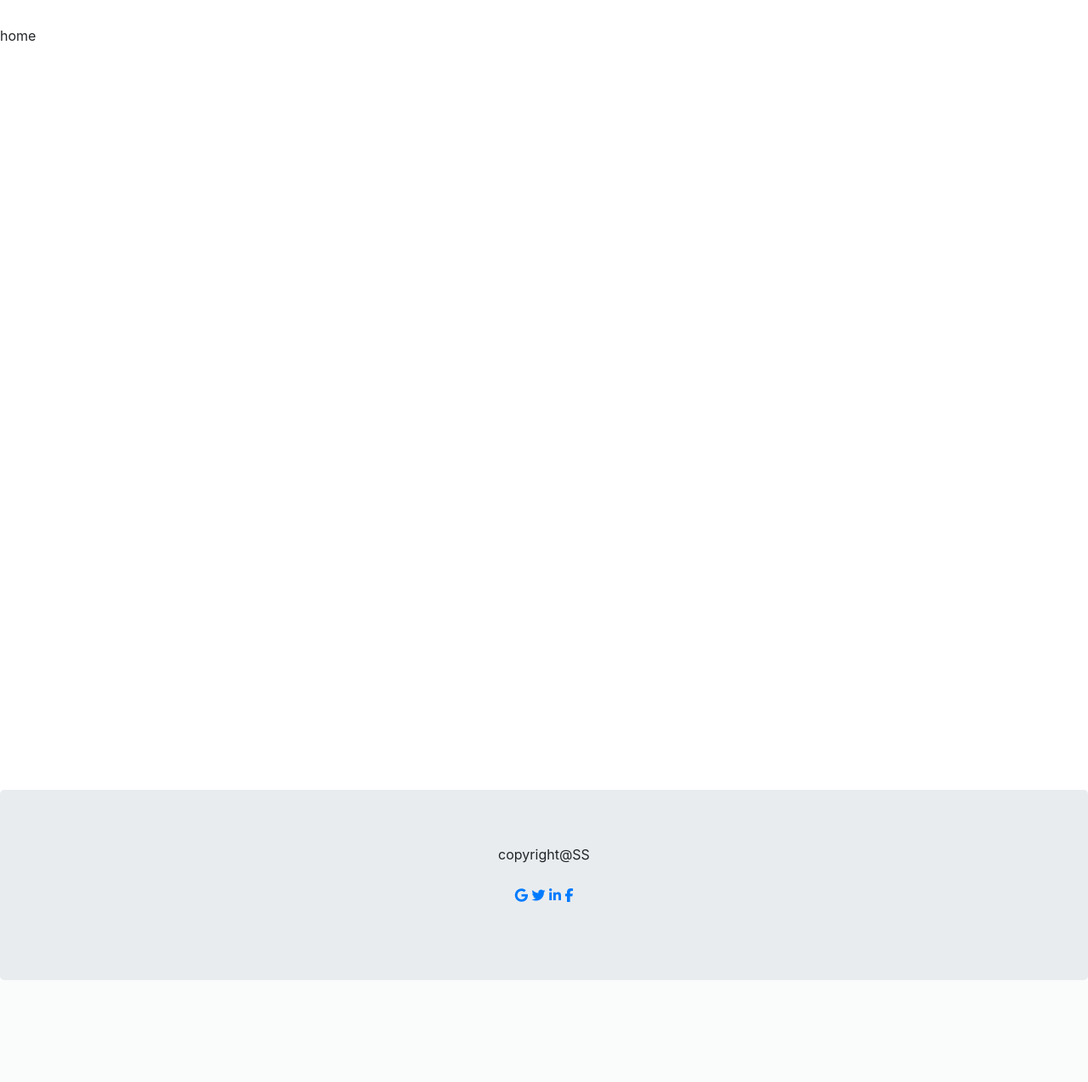
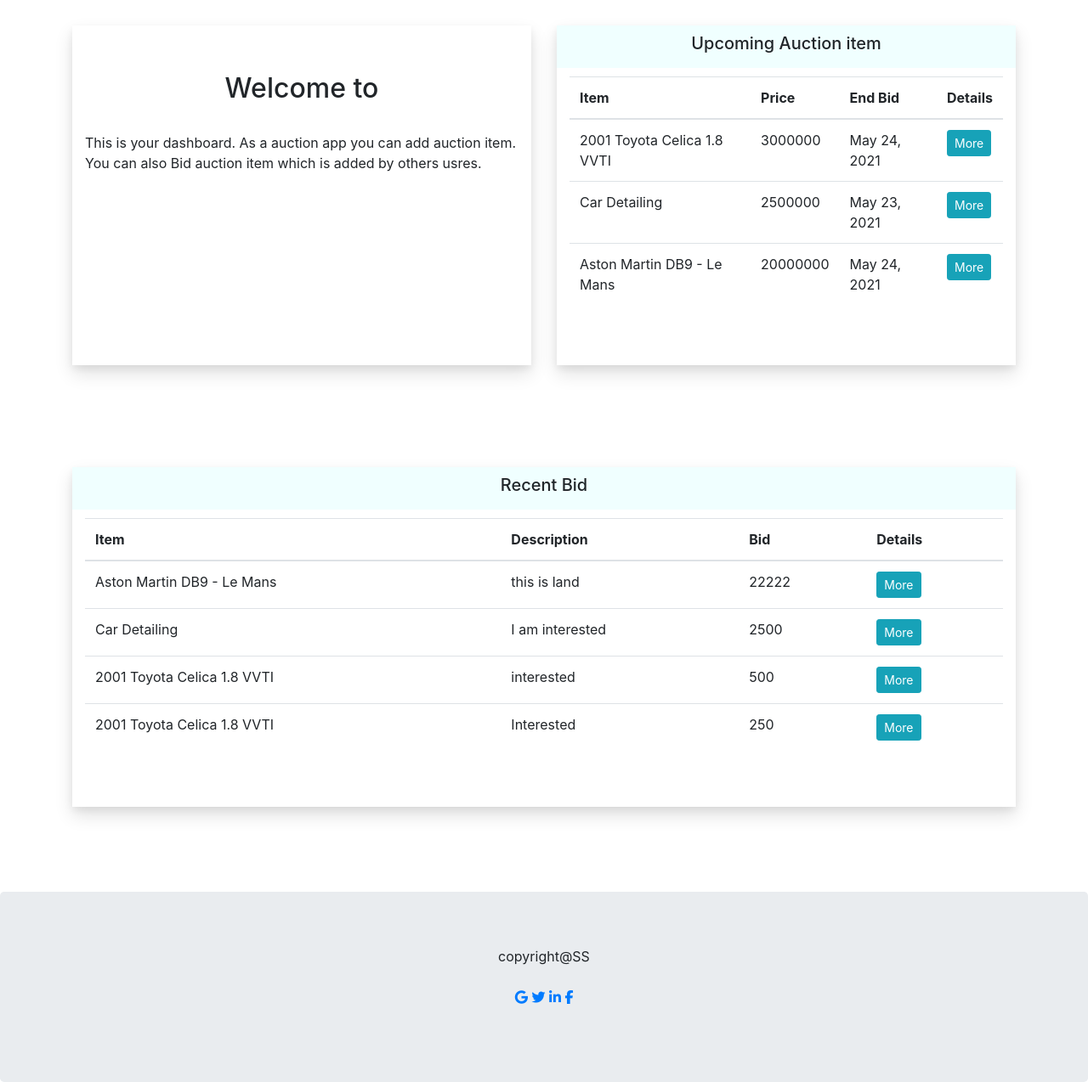
Before and after one commit to HussainShafayet/eAuction, a Django app: page / in a window 1280 px wide. Shown: the part 72-1346 px from the top of the page at 85% size. Before the commit the page ends 1226 px from the top, so only its background shows below. Run offline with Django 3.2, Linux system fonts and the light colour scheme; a user stored in the database is signed in; data comes from the database, SQL or seed files in the repository; some libraries are stand-ins or nearby versions.

Commit message:
Add all my files

```diff
--- a/accounts/views.py
+++ b/accounts/views.py
@@ -8,13 +8,19 @@
 from django.contrib.auth.views import PasswordChangeForm, PasswordResetView, PasswordResetDoneView, PasswordResetConfirmView, PasswordResetCompleteView
 from django.contrib.auth.mixins import UserPassesTestMixin
 from django.core.mail import EmailMessage
-
+from auction.models import Auction_item, Bid
 
 # Create your views here.
 
+
 def home(request):
-    val = 'home'
-    return render(request, 'home.html', {'val': val})
+    auction_item = Auction_item.objects.filter(active=True)
+    bid_list = Bid.objects.filter(active=True).order_by('-bid')
+    context = {
+        'auction_item': auction_item,
+        'bid_list': bid_list,
+    }
+    return render(request, 'home.html', context)
 
 
 # User_Registration
@@ -136,7 +142,8 @@
 def profile_edit(request, id):
     if request.method == 'POST':
         form = Profile_edit_Form(request.POST, instance=request.user)
-        form2 = Profile_form(request.POST or None, request.FILES or None, instance=request.user.profile)
+        form2 = Profile_form(
+            request.POST or None, request.FILES or None, instance=request.user.profile)
         if form.is_valid() and form2.is_valid():
             form.save()
             profile = Profile.objects.get(user=request.user)
--- a/templates/auction_items.html
+++ b/templates/auction_items.html
@@ -1,4 +1,4 @@
-{% extends 'base.html' %}{% load crispy_forms_tags %} {% block title %} Auction Items{% endblock %} {% block style %}
+{% extends 'base.html' %}{% load crispy_forms_tags %} {% block title %} {% if value == 'Form' %}Create Auction {% elif value == 'edit_user_item' %}Auction Details {% else %}Auction Items {% endif %}{% endblock %} {% block style %}
 <style>
     .show-read-more .more-text {
         display: none;
--- a/templates/auction_page.html
+++ b/templates/auction_page.html
@@ -1,4 +1,4 @@
-{% extends 'base.html' %}{% load crispy_forms_tags %} {% block style %}
+{% extends 'base.html' %}{% load crispy_forms_tags %} {% block title %}{% endblock %} {% block style %}
 <style>
     .card1 {
         box-shadow: 0 4px 8px 0 rgba(0, 0, 0, 0.2);
--- a/templates/base.html
+++ b/templates/base.html
@@ -22,7 +22,7 @@
 
     <div>
         <nav class="navbar navbar-expand-lg navbar-light " style="background-color: #46815d;">
-            <a class="navbar-brand" href="">eAuction</a>
+            <a class="navbar-brand" href="{% url 'home' %}">eAuction</a>
             <button class="navbar-toggler" type="button" data-toggle="collapse" data-target="#navbarTogglerDemo02" aria-controls="navbarTogglerDemo02" aria-expanded="false" aria-label="Toggle navigation">
         <span class="navbar-toggler-icon"></span>
         </button>
@@ -34,6 +34,7 @@
                         <a class="nav-link" href="{% url 'auction_items' %}">Auction</a>
                     </li>
                     {% elif user.is_authenticated %}
+                    <li class="nav-item"><a class="nav-link" href="{% url 'home' %}">Home</a></li>
                     <li class="nav-item">
                         <a class="nav-link" href="{% url 'auction_items' %}">Auction</a>
                     </li>
--- a/templates/bid_list.html
+++ b/templates/bid_list.html
@@ -1,4 +1,4 @@
-{% extends 'base.html' %}{% load crispy_forms_tags %} {% block title %}My Auction Items{% endblock %} {% block style %}
+{% extends 'base.html' %}{% load crispy_forms_tags %} {% block title %}My Bid {% endblock %} {% block style %}
 <style>
 
 </style>
--- a/templates/complete_auctions.html
+++ b/templates/complete_auctions.html
@@ -1,4 +1,4 @@
-{% extends 'base.html' %}{% load crispy_forms_tags %} {% block title %} Auction Items{% endblock %} {% block style %}
+{% extends 'base.html' %}{% load crispy_forms_tags %} {% block title %}Complete Auction Items{% endblock %} {% block style %}
 <style>
     .show-read-more .more-text {
         display: none;
--- a/templates/home.html
+++ b/templates/home.html
@@ -1,4 +1,116 @@
-{% extends 'base.html' %} {% block body %}
+{% extends 'base.html' %}{% block title %}eAuction{% endblock %} {% block body %}
+
+<div class="container">
+    <div>
+        {% if messages %} {% for message in messages %}
+        <div class="alert alert-{{message.tags}}" role="alert">
+            <button type="button" class="close" data-dismiss="alert">X</button> {{message}}
+        </div>
+        {% endfor %} {% endif %}
+    </div>
+    <div class="row">
+        <div class="col-sm">
+            <div class="container" style="box-shadow: 0 10px 20px rgba(0, 0, 0, .12), 0 4px 8px rgba(0, 0, 0, .06); min-height:400px;margin-bottom: 20px;">
+                <div style="text-align: center; padding:5px;">
+                    <h4 style="font-size: 2rem;margin-top: 50px;">Welcome to {{user.first_name}} {{user.last_name}}</h4>
+                </div>
+                <div style="margin-top: 20px;">
+                    <p>This is your dashboard. As a auction app you can add auction item. You can also Bid auction item which is added by others usres.</p>
+                </div>
+            </div>
+
+        </div>
+        <div class="col-sm">
+            <div style="min-height:400px; box-shadow: 0 10px 20px rgba(0, 0, 0, .12), 0 4px 8px rgba(0, 0, 0, .06);">
+                <div style="height: 50px; background-color:azure; display:flex;align-items:center;justify-content:center;">
+                    <h5 class="text-center">Upcoming Auction item</h5>
+                </div>
+                <div class="row container" style="width: inherit;">
+                    <div class="col-sm">
+                        <div style="display: flex;align-items:center;justify-content:center;margin-top:10px;">
 
 
-{{val}} {% endblock %}
+                        </div>
+                        <div>
+                            {% if auction_item %}
+                            <table class="table">
+                                <thead class="thead">
+                                    <tr>
+                                        <th>Item</th>
+                                        <th>Price</th>
+                                        <th>End Bid</th>
+                                        <th>Details</th>
+                                    </tr>
+                                </thead>
+                                <tbody>
+                                    {% for auction in auction_item %} {% if auction.active == True %}
+                                    <tr>
+                                        <td>{{auction.Name}}</td>
+                                        <td>{{auction.Price}}</td>
+                                        <td>{{auction.DateTime.date}}</td>
+                                        <td><a class="btn btn-info btn-sm" href="{% url 'item_details' auction.id %}">More</a></td>
+                                    </tr>
+                                    {% endif %} {%endfor%}
+
+                                </tbody>
+                            </table>
+                            {% else %}
+                            <p>No auction item added yet.</p>
+                            {%endif%}
+                        </div>
+                    </div>
+
+                </div>
+            </div>
+        </div>
+    </div>
+
+
+    <div class="row" style="margin-top: 100px;">
+        <div class="col-sm">
+            <div style="min-height:400px; box-shadow: 0 10px 20px rgba(0, 0, 0, .12), 0 4px 8px rgba(0, 0, 0, .06);">
+                <div style="height: 50px; background-color:azure; display:flex;align-items:center;justify-content:center;">
+                    <h5 class="text-center">Recent Bid</h5>
+                </div>
+                <div class="row container" style="width: inherit;">
+                    <div class="col-sm">
+                        <div style="display: flex;align-items:center;justify-content:center;margin-top:10px;">
+
+
+                        </div>
+                        <div>
+                            {% if bid_list %}
+                            <table class="table">
+                                <thead class="thead">
+                                    <tr>
+                                        <th>Item</th>
+                                        <th>Description</th>
+                                        <th>Bid</th>
+                                        <th>Details</th>
+                                    </tr>
+                                </thead>
+                                <tbody>
+                                    {% for auction in bid_list %} {% if auction.active == True %}
+                                    <tr>
+                                        <td>{{auction.item}}</td>
+                                        <td>{{auction.description}}</td>
+                                        <td>{{auction.bid}}</td>
+                                        <td><a class="btn btn-info btn-sm" href="{% url 'bid_details' auction.id %}">More</a></td>
+                                    </tr>
+                                    {% endif %} {%endfor%}
+
+                                </tbody>
+                            </table>
+                            {% else %}
+                            <p>No Bid yet.</p>
+                            {%endif%}
+                        </div>
+                    </div>
+
+                </div>
+            </div>
+        </div>
+    </div>
+
+</div>
+{% endblock %}
```
Lines whose indentation alone changed are shown as unchanged.
